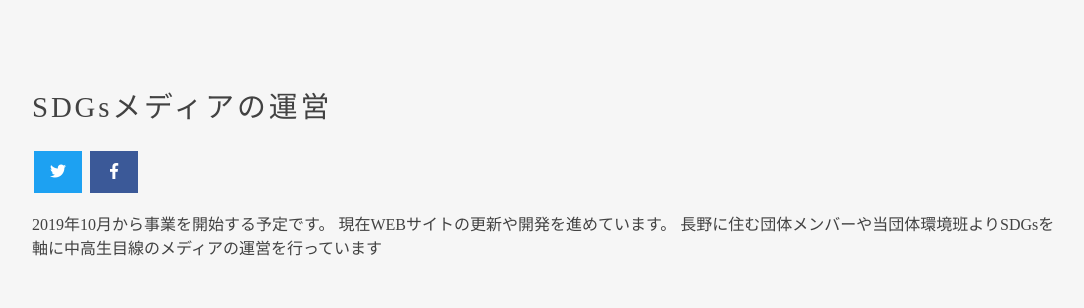
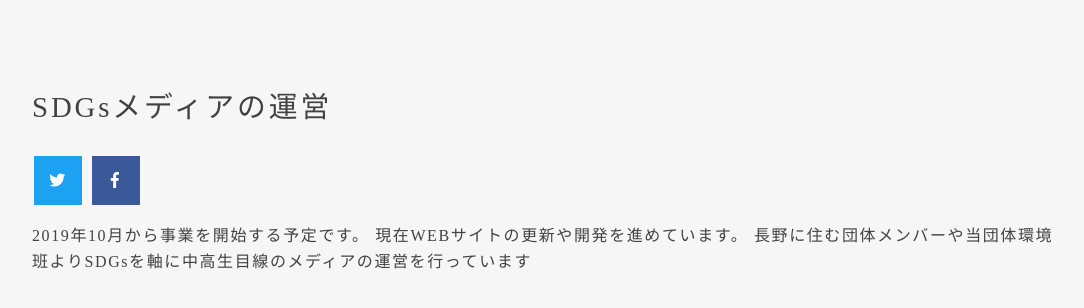
Before and after one commit to sustainable-game/sustainable-game.github.io, a Jekyll site: the page built from media.md, in a window 1280 px wide. Shown: the top 308 px of the page, without its empty margins (96-1180 px from the left). Built offline with Jekyll 4.4.1, drawn with Linux system fonts in a browser that asks for light colours; nearby versions of some CDN libraries.

Commit message:
余白調整

```diff
--- a/assets/css/main.css
+++ b/assets/css/main.css
@@ -4,6 +4,8 @@ body{
   color: #424242;
   text-align: center;
   background-color: #f6f6f6;
+  letter-spacing: .1em;
+  line-height: 1.6;
   margin: 0;
 }
 .article{
@@ -74,6 +76,7 @@ body{
 .h2-section{
   font-family: 'Roboto';
   letter-spacing: .2em;
+  margin-bottom: 1em;
 }
 
 .member{
```
